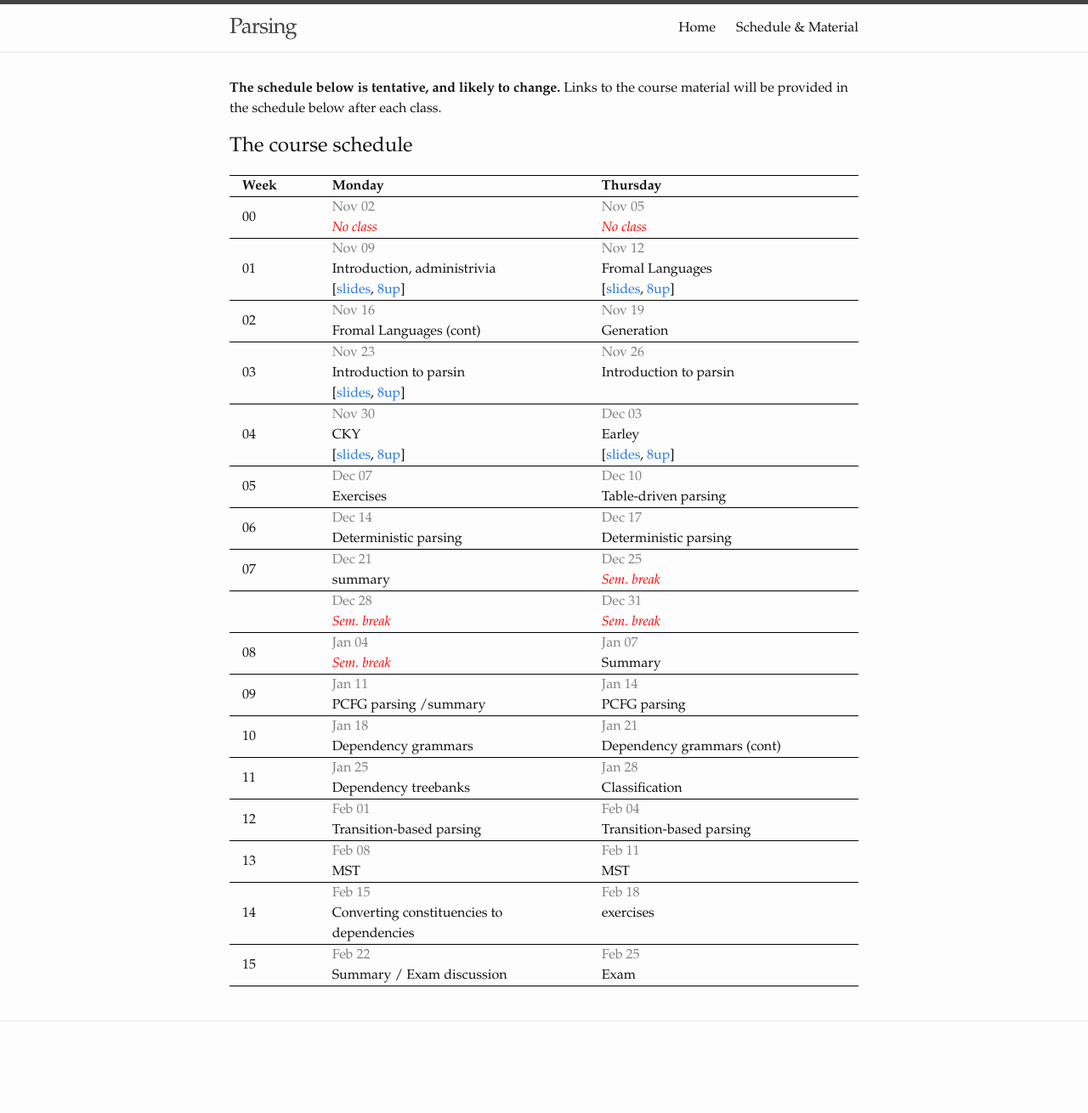
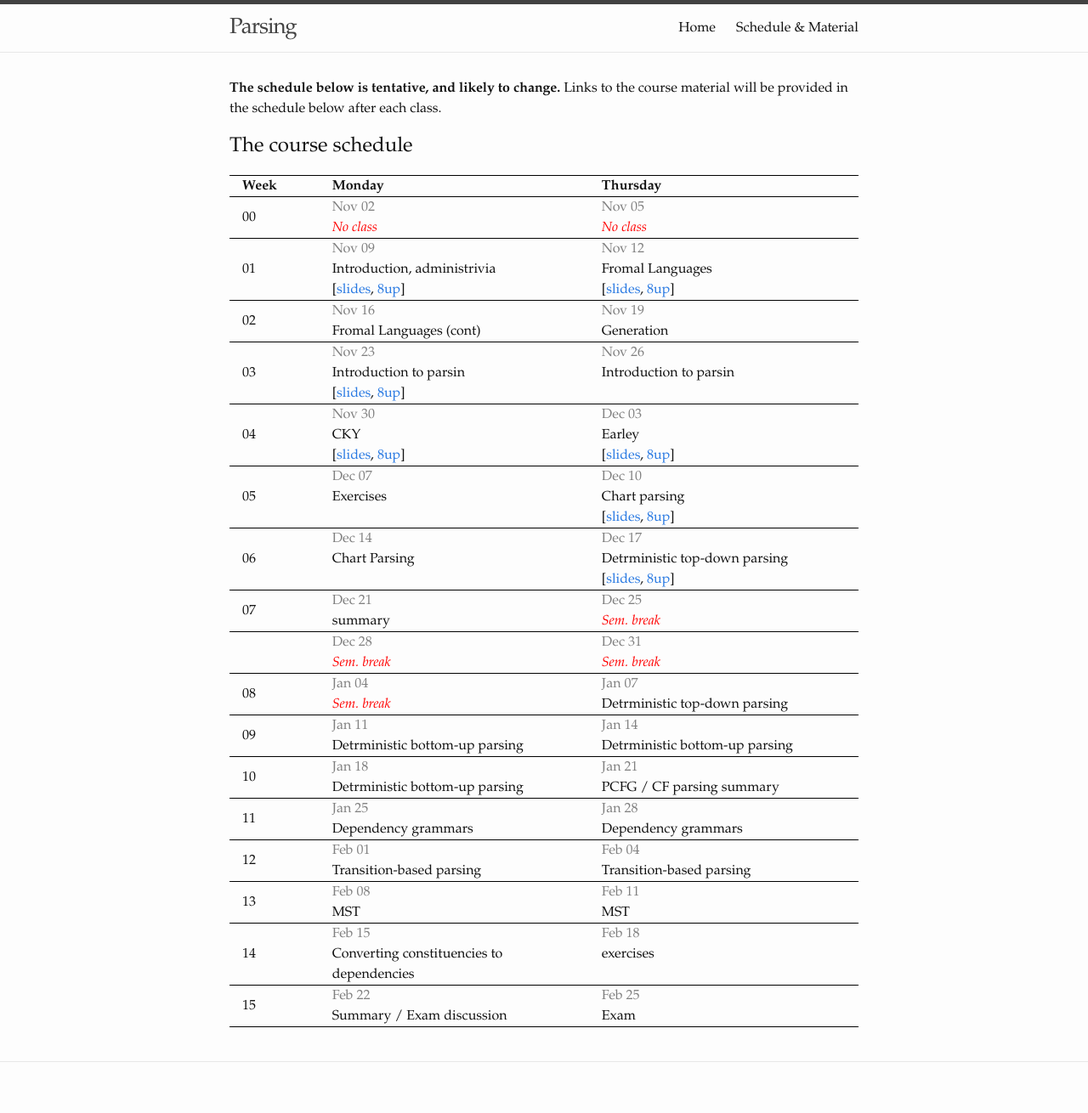
Before and after one commit to iscl-parsing2020/iscl-parsing2020.github.io, a Jekyll site: the page built from lectures.md, in a window 1280 px wide. Shown: the whole page at 85% size. Built offline with Jekyll 4.4.1, drawn with Linux system fonts in a browser that asks for light colours; before the commit the page ends 1262 px from its top, so only the background shows below that.

Commit message:
Update slides.

```diff
--- a/_data/schedule.yml
+++ b/_data/schedule.yml
@@ -50,13 +50,19 @@
     Dec 07:
       topic: Exercises
     Dec 10:
-      topic: Table-driven parsing
+      topic: Chart parsing
+      links:
+        slides: slides/chart-parsing.pdf
+        8up: slides/chart-parsing-handout.pdf
 - week: "06"
   dates:
     Dec 14:
-      topic: Deterministic parsing
+      topic: Chart Parsing
     Dec 17:
-      topic: Deterministic parsing
+      topic: Detrministic top-down parsing
+      links:
+        slides: slides/llk.pdf
+        8up: slides/llk-handout.pdf
 - week: "07"
   dates:
     Dec 21:
@@ -70,25 +76,25 @@
   dates:
     Jan 04: "Sem. break"
     Jan 07:
-      topic: Summary
+      topic: Detrministic top-down parsing
 - week: "09"
   dates:
     Jan 11:
-      topic: PCFG parsing /summary
+      topic: Detrministic bottom-up parsing
     Jan 14:
-      topic: PCFG parsing
+      topic: Detrministic bottom-up parsing
 - week: "10"
   dates:
     Jan 18:
-      topic: Dependency grammars
+      topic: Detrministic bottom-up parsing
     Jan 21:
-      topic: Dependency grammars (cont)
+      topic: PCFG / CF parsing summary
 - week: "11"
   dates:
     Jan 25:
-      topic: Dependency treebanks
+      topic: Dependency grammars
     Jan 28:
-      topic: Classification
+      topic: Dependency grammars
 - week: "12"
   dates:
     Feb 01:
```
Also changed, not shown: 4 other files.
